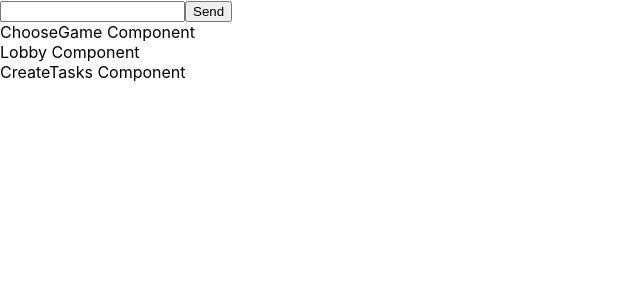
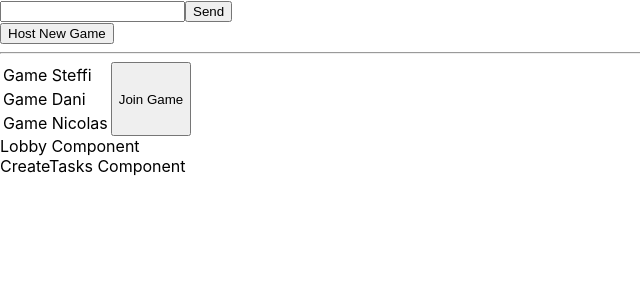
Before and after one commit to Zuehlke/among-eus, a React (Create React App) app in the folder frontend/: page / in a window 1280 px wide. Shown: the top 300 px of the page, without its empty margins (0-640 px from the left). Built offline with nearby package versions, Linux system fonts and the light colour scheme.

Commit message:
add host button and list of games to chooseGame screen

```diff
--- a/frontend/src/App.css
+++ b/frontend/src/App.css
@@ -36,3 +36,7 @@
     transform: rotate(360deg);
   }
 }
+
+.flex-container {
+  display: flex;
+}
--- a/frontend/src/components/ChooseGame/ChooseGame.tsx
+++ b/frontend/src/components/ChooseGame/ChooseGame.tsx
@@ -1,10 +1,29 @@
 import React from 'react';
 import './ChooseGame.css';
 
+const games = [
+    "Game Steffi",
+    "Game Dani",
+    "Game Nicolas"
+];
+
 const ChooseGame = () => (
-  <div className="ChooseGame">
-    ChooseGame Component
-  </div>
+    <div className="ChooseGame">
+        <button id="btnHostGame" onClick={() => console.log("Host Game")}>Host New Game</button>
+        <hr/>
+        <div className="flex-container">
+            <table>
+                <tbody>
+                {games.map(game => {
+                    return <tr key={game}>
+                        <td>{game}</td>
+                    </tr>
+                })}
+                </tbody>
+            </table>
+            <button id="btnJoinGame" onClick={() => console.log("Join Game")}>Join Game</button>
+        </div>
+    </div>
 );
 
 export default ChooseGame;
```
